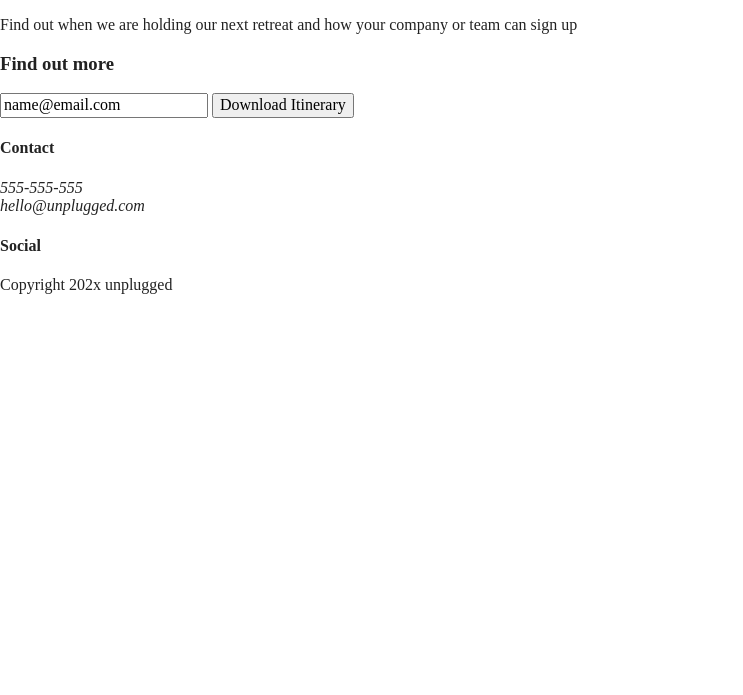
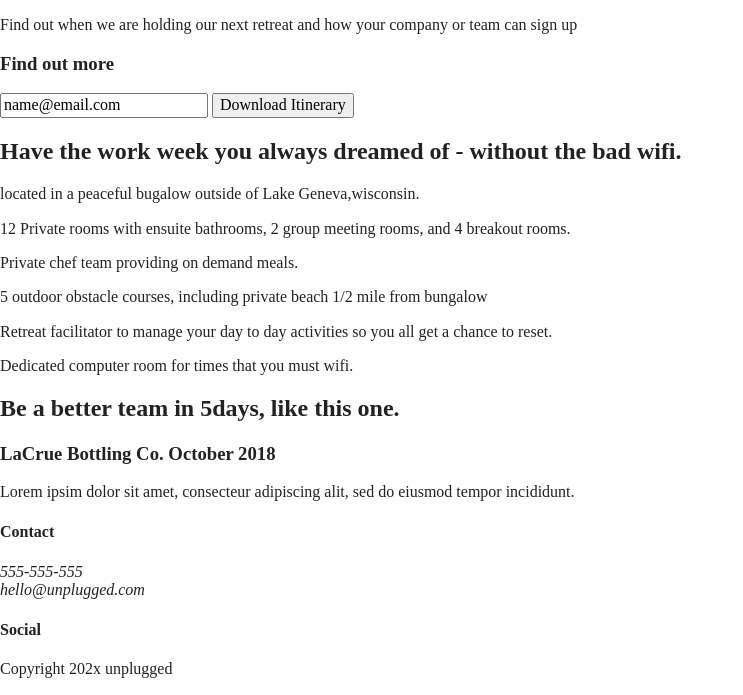
Before and after one commit to leogonzale/206-unplugged, a website built with Parcel: page index.html in a window 1280 px wide. Shown: the part 175-870 px from the top of the page, without its empty margins (0-743 px from the left). Before the commit the page ends 800 px from the top, so only its background shows below. Built offline with nearby package versions, Linux system fonts and the light colour scheme.

Commit message:
Update features

```diff
--- a/index.html
+++ b/index.html
@@ -50,7 +50,7 @@
 
     </section>
     <aside>
-      <div class="content-wraper">
+      <div class="content-wrapper">
         <div class="form-description">
           <h3>Want to join the next retreat</h3>
           <p>Find out when we are holding our next retreat and how your company or team can sign up</p>
@@ -62,11 +62,69 @@
         </div>
       </div>
     </aside>
+    <section class="features">
+      <div class="content-wrapper">
+        <h2>Have the work week you always dreamed of - without the bad wifi. </h2>
+        <div class="features-items">
+          <article>
+            <p class="fontawesome-icons"></p>
+            <p class="features-item-description">
+              located in a peaceful bugalow outside of Lake Geneva,wisconsin.
+            </P>
+          </article>
+          <article>
+            <p class="fontawesome-icons"></p>
+            <p class="features-item-description">
+              12 Private rooms with ensuite bathrooms, 2 group meeting rooms, and 4 breakout rooms.
+            </P>
+          </article>
+          <article>
+            <p class="fontawesome-icons"></p>
+            <p class="features-item-description">
+              Private chef team providing on demand meals.
+            </P>
+          </article>
+          <article>
+            <p class="fontawesome-icons"></p>
+            <p class="features-item-description">
+              5 outdoor obstacle courses, including private beach 1/2 mile from bungalow
+            </P>
+          </article>
+          <article>
+            <p class="fontawesome-icons"></p>
+            <p class="features-item-description">
+              Retreat facilitator to manage your day to day activities so you all get a chance to reset.
+            </P>
+          </article>
+          <article>
+            <p class="fontawesome-icons"></p>
+            <p class="features-item-description">
+              Dedicated computer room for times that you must wifi.
+            </P>
+          </article>
+        </div>
+        <section class="reviews">
+          <div class="content-wrapper">
+            <h2>Be a better team in 5days, like this one.</h2>
+            <article>
+              <h3> LaCrue Bottling Co.
+                October 2018</h3>
+              <p> Lorem ipsim dolor sit amet, consecteur adipiscing alit, sed do eiusmod tempor incididunt.</p>
+            </article>
+
+
+
+
+
+          </div>
+        </section>
+      </div>
+    </section>
 
   </main>
 
   <footer>
-    <div class="content-wraper"></div>
+    <div class="content-wrapper"></div>
       <div class="footer-content"></div>
         <div class="contact">
           <h4>Contact</h4>
```
